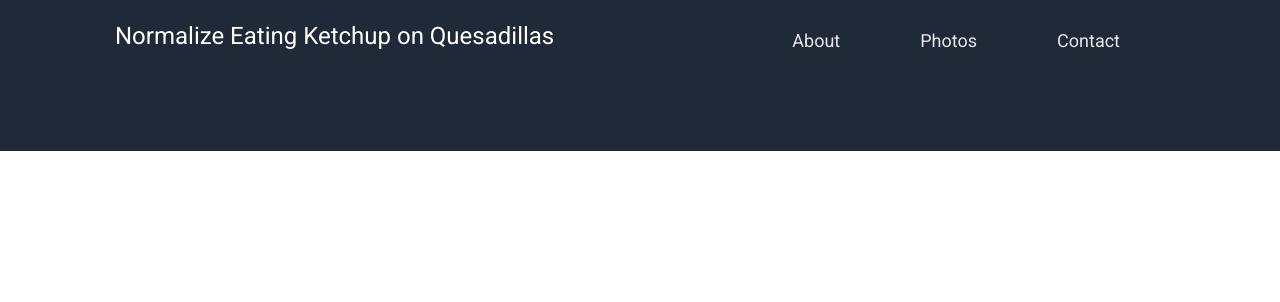
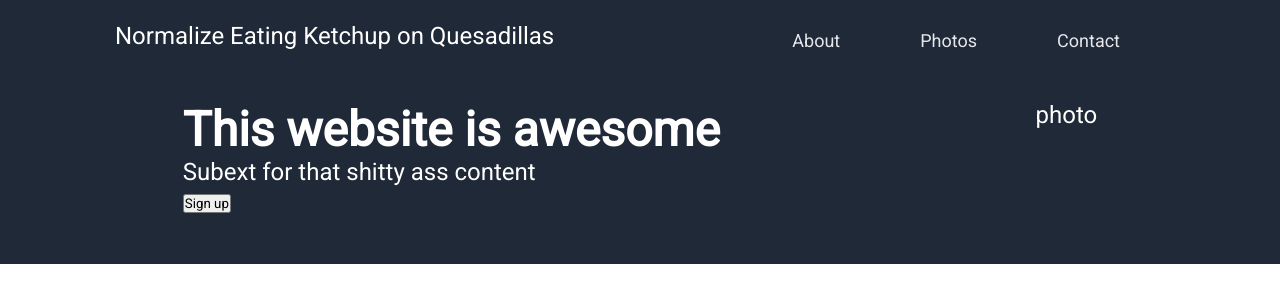
Before and after one commit to gramsta/landing-page, a plain HTML site: page index.html in a window 1280 px wide. Drawn offline with Linux system fonts and the light colour scheme.

Commit message:
added a lil more

```diff
--- a/index.html
+++ b/index.html
@@ -10,17 +10,25 @@
   <body>
     <div class="header">
       <div class="top">
-        <div>Normalize Eating Ketchup on Quesadillas
-
+        <div>
+          <p style="font-size: 24px">Normalize Eating Ketchup on Quesadillas</p>
         </div>
         <div class="links">
-            <a href>About</a>
-            <a href>Photos</a>
-            <a href>Contact</a>
+          <a href>About</a>
+          <a href>Photos</a>
+          <a href>Contact</a>
         </div>
-
       </div>
-      <div class="bot"></div>
+      <div class="bot">
+        <div class="top-left">
+          <div style="font-size: 48px; font-weight: 800">
+            This website is awesome
+          </div>
+          <div>Subext for that shitty ass content</div>
+          <div><button class="sign-up">Sign up</button></div>
+        </div>
+        <div class="top-right">photo</div>
+      </div>
     </div>
   </body>
 </html>
--- a/style.css
+++ b/style.css
@@ -1,5 +1,4 @@
-@import url('https://fonts.googleapis.com/css2?family=Roboto&display=swap');
-
+@import url("https://fonts.googleapis.com/css2?family=Roboto&display=swap");
 
 :root {
   --dark-background-color: #1f2937;
@@ -11,13 +10,11 @@
   --quote-text-color: #1f2937;
 }
 
-
 * {
   margin: 0;
   padding: 0;
-   font-family: 'Roboto', sans-serif;
+  font-family: "Roboto", sans-serif;
 }
-
 
 .header {
   background-color: #1f2937;
@@ -47,7 +44,6 @@
   justify-content: space-between;
   padding-bottom: 0;
   padding-top: 10px;
-
 }
 .bot {
   background-color: #1f2937;
@@ -56,3 +52,8 @@
   gap: 50px;
   justify-content: space-around;
 }
+.top-left {
+}
+
+.sign-up {
+}
```
Lines whose indentation alone changed are shown as unchanged.
